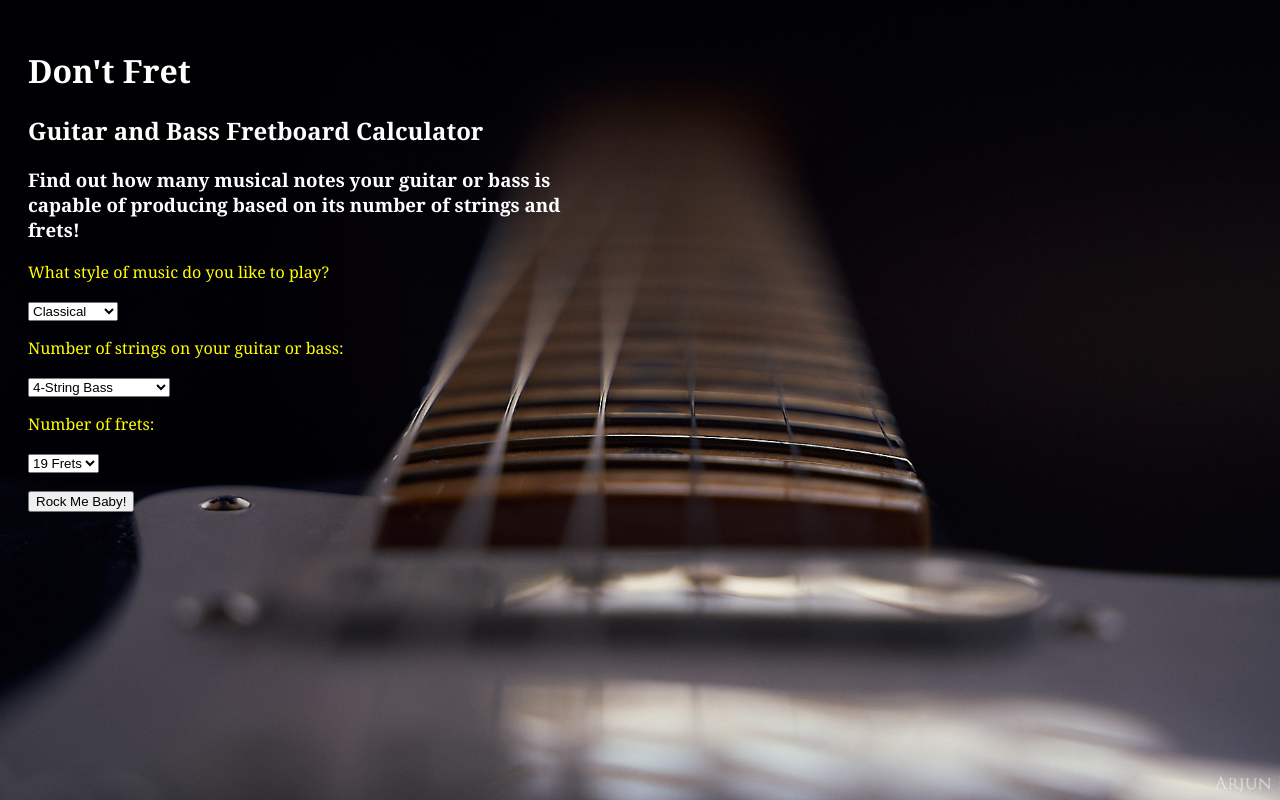
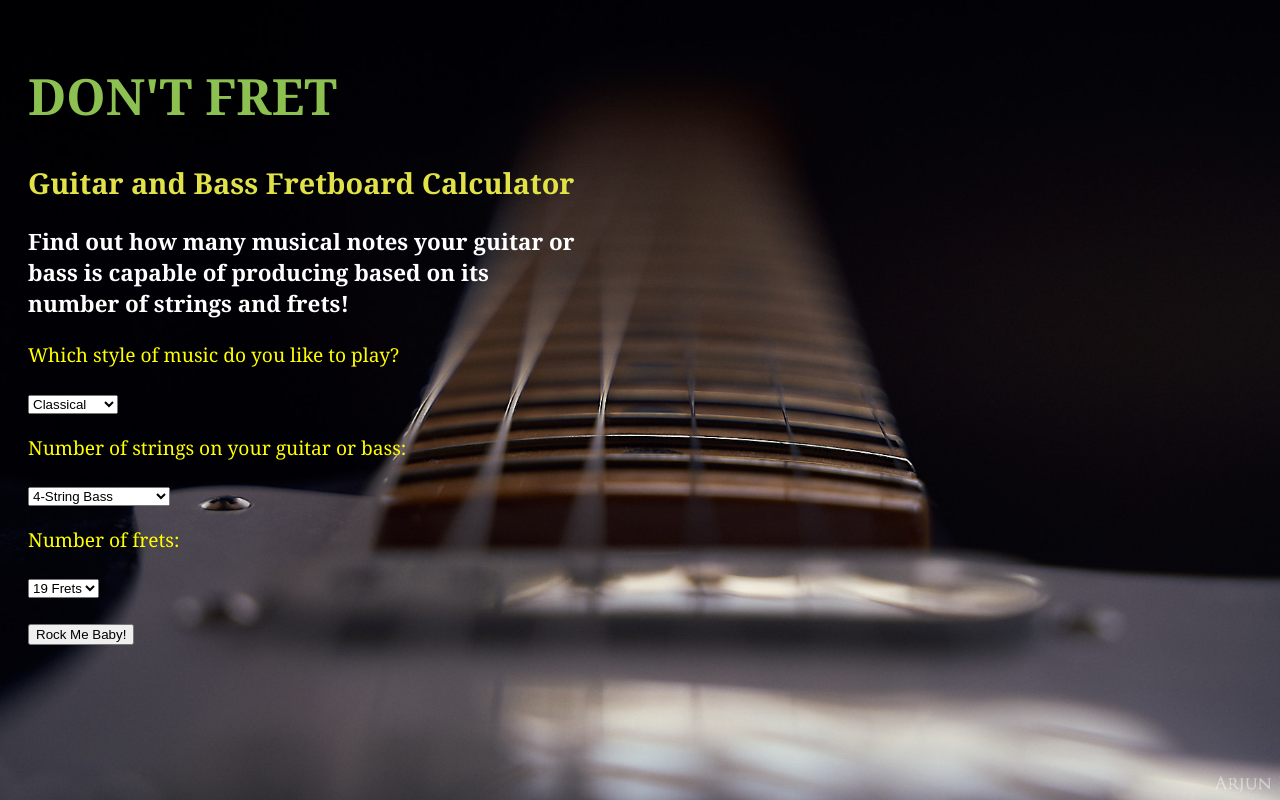
Before and after one commit to theArj/custom-calculator, a plain HTML site: page index.html in a window 1280 px wide. Drawn offline with Linux system fonts and the light colour scheme.

Commit message:
Changed font colors and size

```diff
--- a/index.html
+++ b/index.html
@@ -26,7 +26,7 @@
         number of strings and frets should update to reflect that style. After speaking with TA in CoWork,
         will need to create A-sync and math filters to filter out number of strings and frets options, which
         will require further research. May not have time to implement. -->
-      <p>What style of music do you like to play?</p>
+      <p>Which style of music do you like to play?</p>
       <select>
         <!-- Classical music uses 4-string basses and 6-string guitars. -->
         <option value="1">Classical</option>
--- a/style.css
+++ b/style.css
@@ -7,6 +7,7 @@ body {
   background-position: center;
   background-repeat: no-repeat;
   background-size: cover;
+  font-size: larger;
 }
 
 #container {
@@ -20,13 +21,15 @@ body {
 }
 
 h1 {
-  color: white;
+  color: rgb(140, 192, 81);
   font-weight: bold;
-
+  text-transform: uppercase;
+  font-size: 50px;
 }
 
 h2 {
-  color: white;
+  color: #e0e247;
+  font-size: 40 px;
 }
 
 h3 {
```
